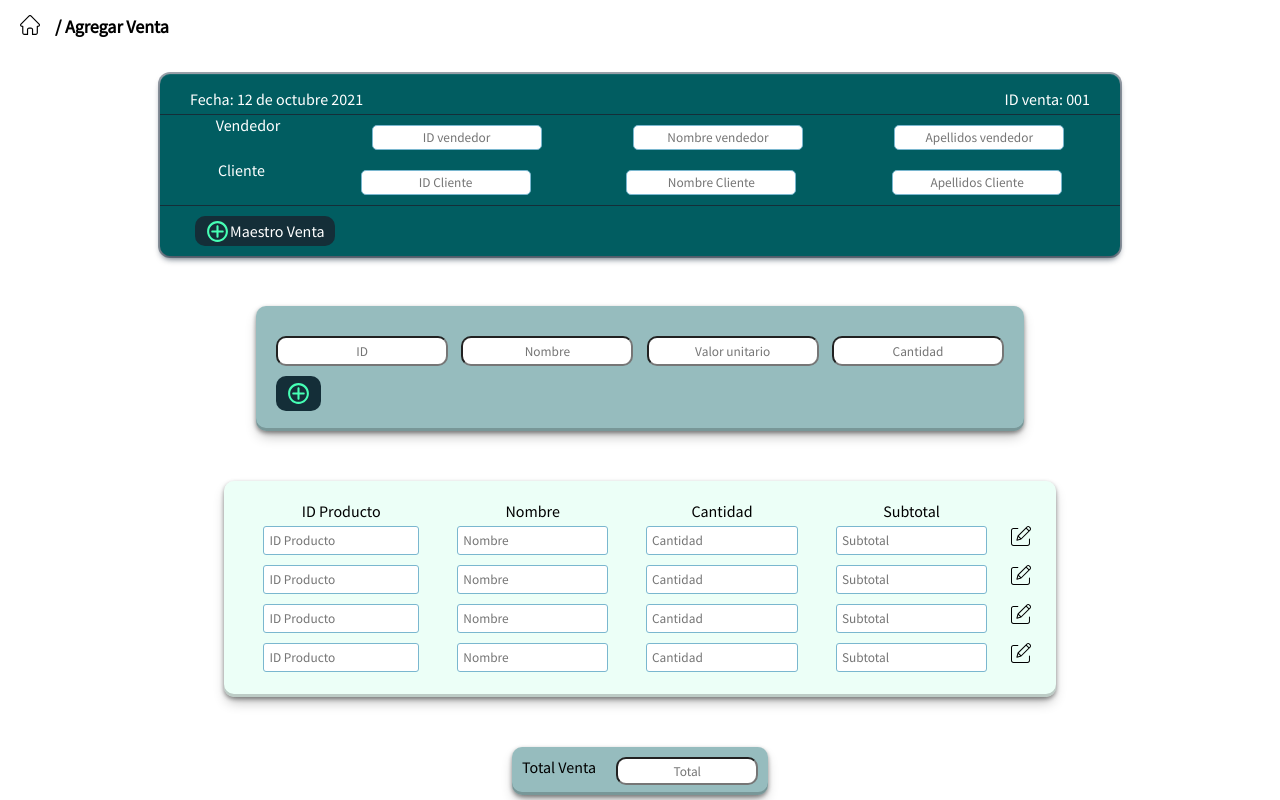
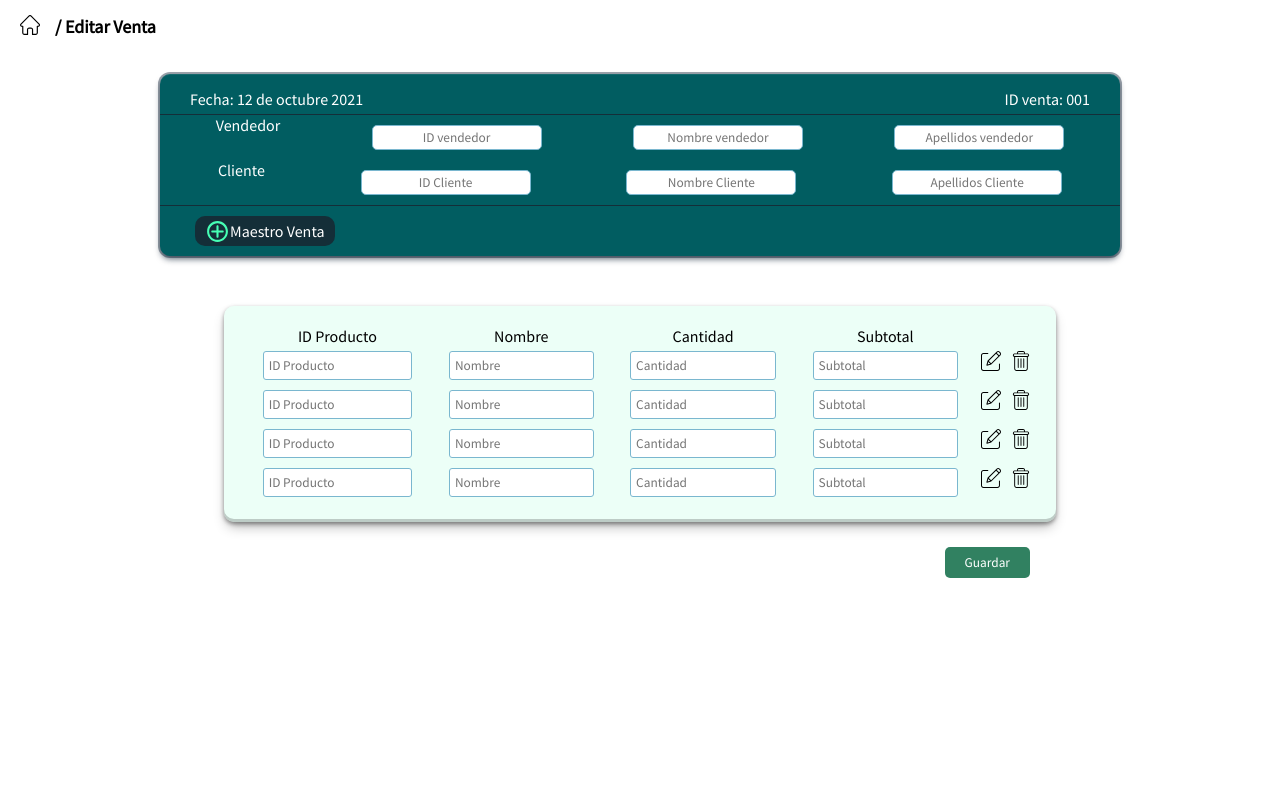
Before and after one commit to lkguevara/Desarrollo-de-software-Mision-TIC, a React (Create React App) app: page / in a window 1280 px wide. Built offline with nearby package versions, Linux system fonts and the light colour scheme.

Commit message:
view sale update

```diff
--- a/src/App.js
+++ b/src/App.js
@@ -3,6 +3,7 @@ import { BrowserRouter as Router} from "react-router-dom";
 import Home from "./Pages";
 import MaestroVenta from "./Pages/SaleMaster/index";
 import AgregarVenta from "./Pages/SaleAdd/index";
+import EditarVenta from "./Pages/SaleUpdate/index";
 import './App.css';
 
 
@@ -11,7 +12,7 @@ function App() {
     <>
     <Router>
     {/* <Home /> */}
-      <AgregarVenta />
+      <EditarVenta />
     </Router>
           </>
   );
--- a/src/Pages/SaleUpdate/index.jsx
+++ b/src/Pages/SaleUpdate/index.jsx
@@ -0,0 +1,90 @@
+import React from 'react'
+import "../../styles/Ventas/Sales.css"
+import "../../styles/Ventas/text.css"
+import RutaNav from "../../components/Ventas/Route"
+import SalesList from "../../components/Ventas/SalesList"
+import SalesHeader from "../../components/Ventas/SalesHeader"
+import Edit from "../../images/Ventas/edit.svg"
+import Add from "../../images/Ventas/add.svg"
+import Delete from "../../images/Ventas/delete.svg"
+import { Link } from 'react-router-dom';
+
+const EditarVenta = () => {
+    return (
+        <div>
+           <RutaNav route="/ Editar Venta"/>
+           <div className="maestroVenta">
+
+                <SalesHeader fecha="12 de octubre 2021" id="001" user="Vendedor" date1="ID vendedor" date2="Nombre vendedor" date3="Apellidos vendedor" />
+
+
+                <div className="mainFacturaUser">
+                    <p>Cliente</p>
+                    <input placeholder= "ID Cliente"/>
+                    <input placeholder="Nombre Cliente"/>
+                    <input placeholder="Apellidos Cliente"/>
+                </div>
+
+
+
+                <div className="HeaderMaestro">
+                    <div className="SaleAdd__register">
+                        <Link to="/">
+                            <img src={Add} height="25px" alt="AgregarVenta" />
+                            <p>Maestro Venta</p>
+                        </Link>
+                    </div>
+                </div>
+            </div>
+
+            <form className="listSales">
+                <div className="listSaleColum">
+                    <SalesList item="ID Producto" date="ID Producto"/>
+                </div>
+
+                <div className="listSaleColum">
+                    <SalesList item="Nombre" date="Nombre"/>
+                </div>
+
+
+                <div id="PrecioUnitario" className="listSaleColum">
+                    <SalesList item="Precio unitario" date="Precio unitario"/>
+                </div>
+
+                <div className="listSaleColum">
+                    <SalesList item="Cantidad" date="Cantidad"/>
+                </div>
+
+                <div id="status" className="listSaleColum">
+                    <SalesList item="Subtotal" date="Subtotal"/>
+                </div>
+
+
+
+
+                <div className="editSale">
+                    <Link to='./'>
+                        <img src= {Edit} height="20px" alt="" />
+                        <img src= {Edit} height="20px" alt="" />
+                        <img src= {Edit} height="20px" alt="" />
+                        <img src= {Edit} height="20px" alt="" />
+                    </Link>
+                </div>
+
+                <div className="editSale">
+                    <Link to='./'>
+                        <img src= {Delete} height="20px" alt="" />
+                        <img src= {Delete} height="20px" alt="" />
+                        <img src= {Delete} height="20px" alt="" />
+                        <img src= {Delete} height="20px" alt="" />
+                    </Link>
+                </div>
+
+            </form>
+            <button class="button">Guardar</button>
+
+        </div>
+    )
+}
+
+export default EditarVenta
--- a/src/styles/Ventas/Sales.css
+++ b/src/styles/Ventas/Sales.css
@@ -255,7 +255,9 @@ button {
   color: white;
   padding: 7px 20px;
   cursor: pointer;
-  margin-top: 250px;
+  position: absolute;
+  right:200px;
+  margin-top: 25px;
 }
 
 @media screen and (min-width: 320px){
@@ -384,6 +386,12 @@ button {
 
   }
 
+  .button {
+    position: absolute;
+    right:50px;
+    margin-top: 25px;
+  }
+
 }
 
 @media screen and (min-width: 767px){
@@ -408,6 +416,11 @@ button {
 
   #status{
     display: flex;
+  }
+
+  .button {
+    position: absolute;
+    right:150px;
   }
 
 }
@@ -436,4 +449,9 @@ button {
     width: 60%;
   }
 
+  .button {
+    position: absolute;
+    right:250px;
+  }
+
 }
```
Also changed, not shown: src/images/Ventas/delete.svg.
